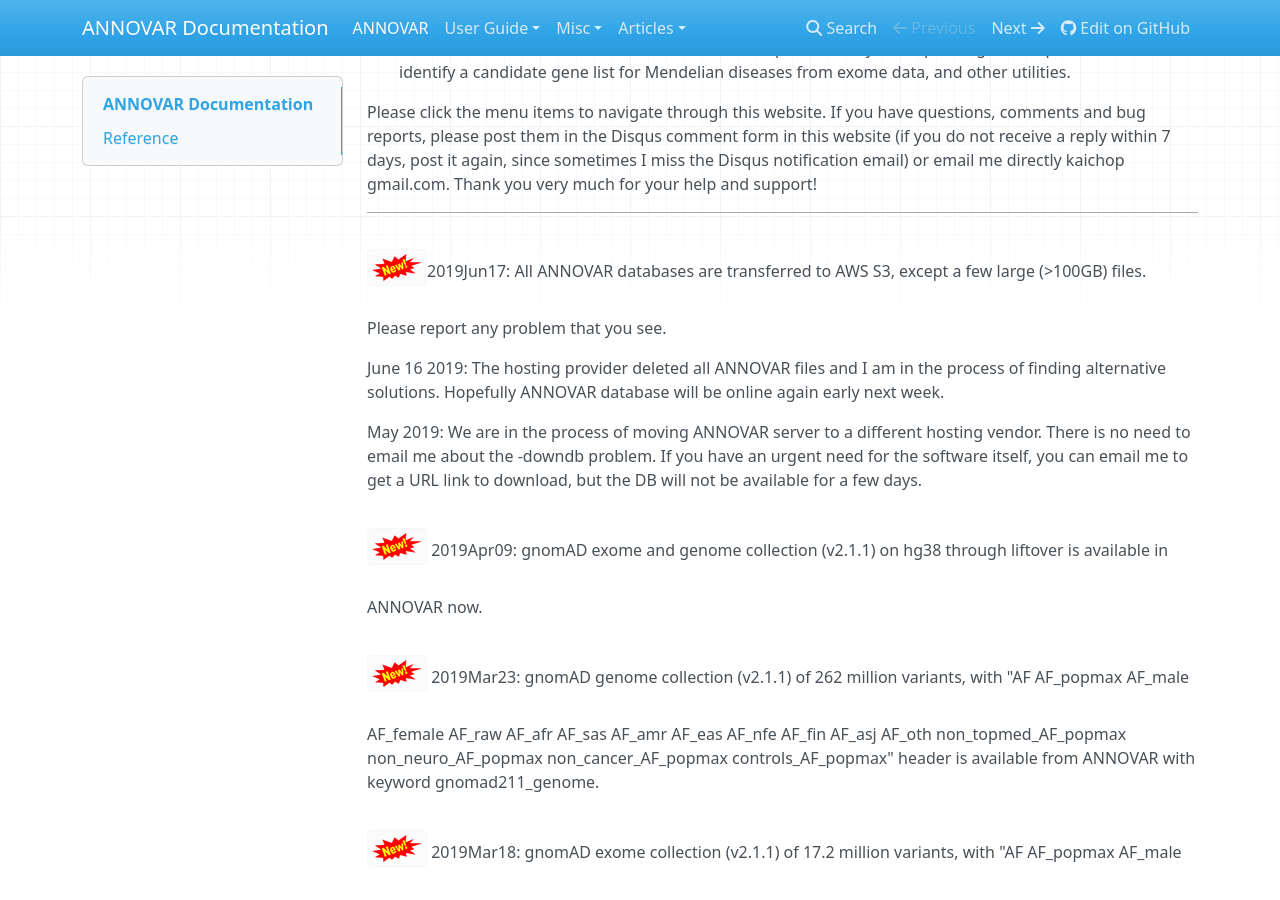
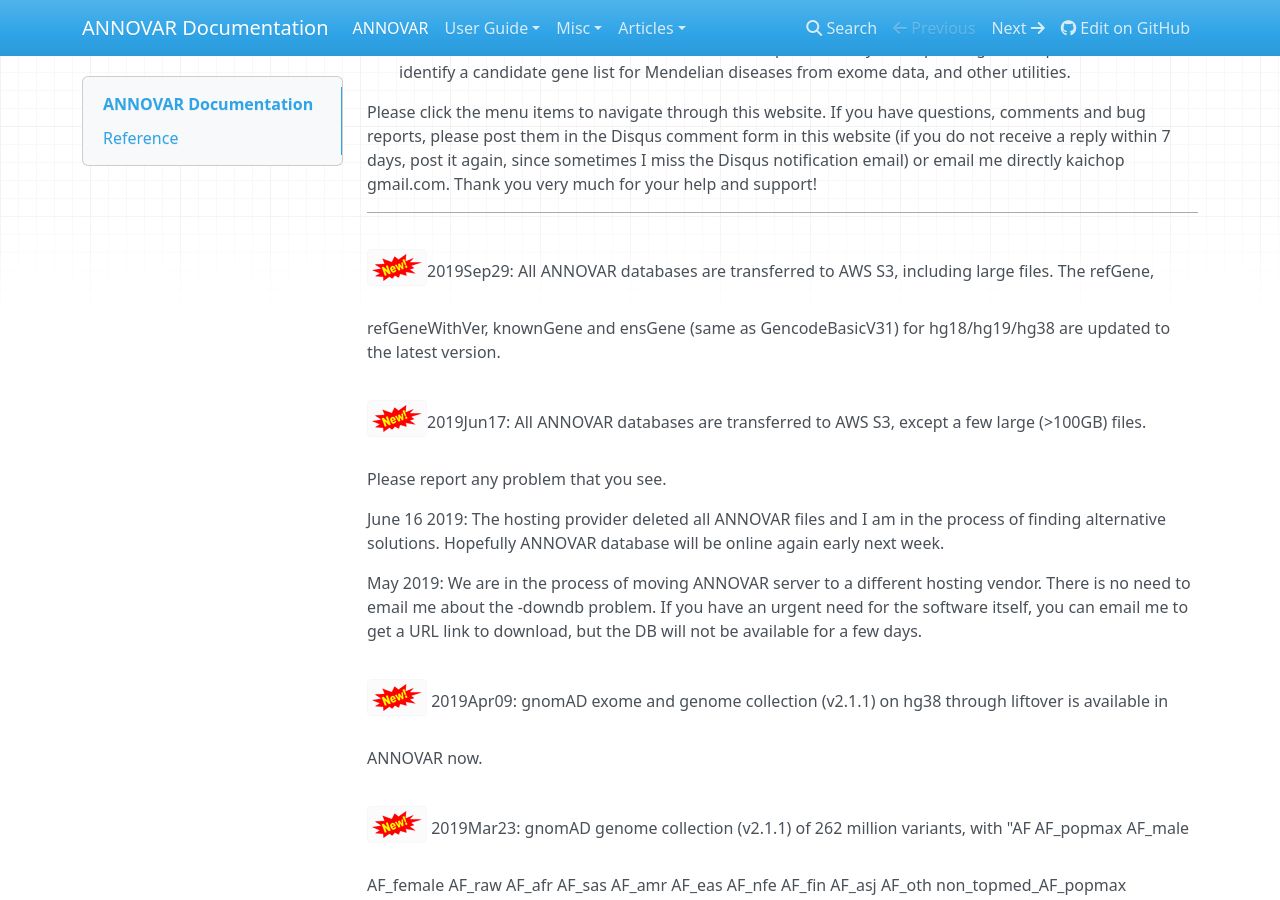
Before and after one commit to WGLab/doc-ANNOVAR, an MkDocs documentation site: the page built from docs/index.md, in a window 1280 px wide and 900 px high, scrolled down 498 px. Built offline with MkDocs 1.6.1, drawn with Linux system fonts in a browser that asks for light colours; nearby versions of some CDN libraries; old or Windows-style settings are respelled for this version of MkDocs.

Commit message:
Update index.md

```diff
--- a/docs/index.md
+++ b/docs/index.md
@@ -10,6 +10,8 @@ ANNOVAR is an efficient software tool to utilize update-to-date information to f
 Please click the menu items to navigate through this website. If you have questions, comments and bug reports, please post them in the Disqus comment form in this website (if you do not receive a reply within 7 days, post it again, since sometimes I miss the Disqus notification email) or email me directly kaichop gmail.com. Thank you very much for your help and support!
 
 ---
+
+![new](img/new.png)2019Sep29: All ANNOVAR databases are transferred to AWS S3, including large files. The refGene, refGeneWithVer, knownGene and ensGene (same as GencodeBasicV31) for hg18/hg19/hg38 are updated to the latest version.
 
 ![new](img/new.png)2019Jun17: All ANNOVAR databases are transferred to AWS S3, except a few large (>100GB) files. Please report any problem that you see.
 
```
